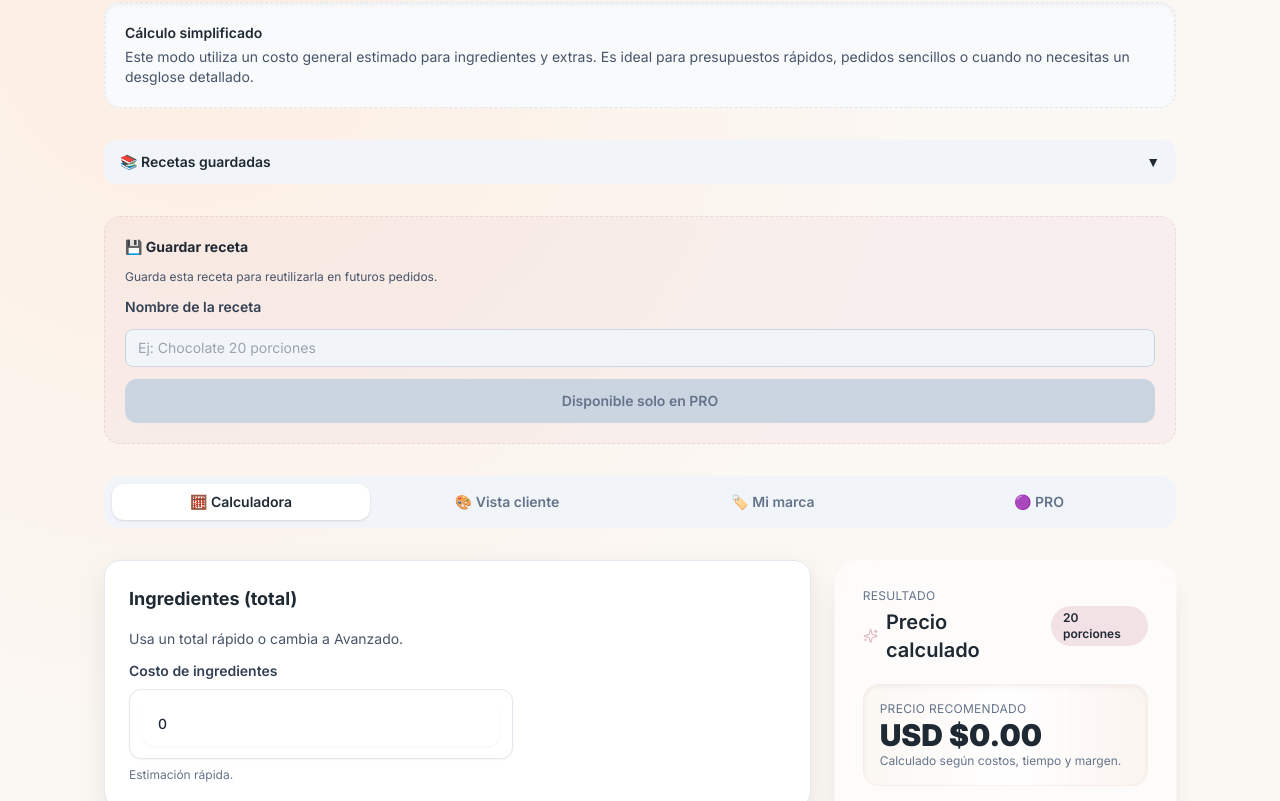
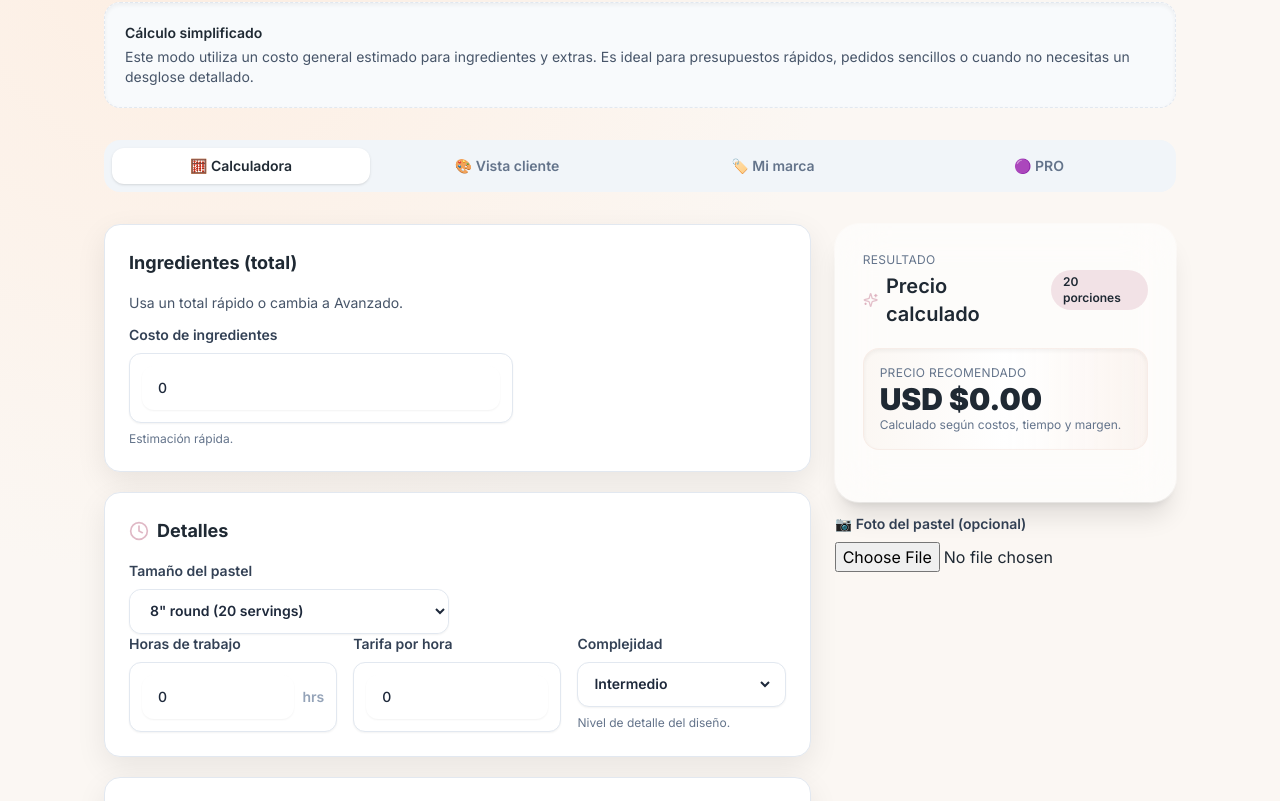
Before and after one commit to vcrs86/cake-pricing-app, a Next.js app: page / in a window 1280 px wide. Shown: the part 399-1200 px from the top of the page. Built offline with nearby package versions, Linux system fonts and the light colour scheme.

Commit message:
show advanced only features

```diff
--- a/src/app/page.tsx
+++ b/src/app/page.tsx
@@ -834,6 +834,7 @@ export default function HomePage() {
 
       {/* ADVANCED HELPERS */}
       {/* SAVED RECIPES (PRO) */}
+      {mode === "advanced" && (
       <button
         type="button"
         onClick={() => setShowSavedRecipes((prev) => !prev)}
@@ -842,8 +843,9 @@ export default function HomePage() {
         <span>📚 {copy.recipes.savedListTitle}</span>
         <span>{showSavedRecipes ? "▲" : "▼"}</span>
       </button>
-
-      {showSavedRecipes && (
+      )}
+
+      {mode === "advanced" && showSavedRecipes && (
         <div className="mt-3 space-y-4">
           {/* BARRA DE BÚSQUEDA (Solo si es Pro y tiene recetas) */}
           {isPro && savedRecipes.length > 0 && (
@@ -943,6 +945,7 @@ export default function HomePage() {
         </div>
       )}
       {/* SAVE RECIPE (PRO) */}
+      {mode === "advanced" && (
       <div className="rounded-2xl border border-dashed border-brand-rose/30 bg-brand-rose/10 p-5 space-y-3">
         <h3 className="text-sm font-bold text-brand-slate">
           💾 {copy.recipes.saveTitle}
@@ -992,6 +995,7 @@ export default function HomePage() {
           {isPro ? copy.recipes.saveButton : copy.recipes.proLocked}
         </button>
       </div>
+      )}
 
       {/* TABS */}
       <div className="flex gap-2 rounded-2xl bg-slate-100 p-2">
@@ -1060,6 +1064,8 @@ export default function HomePage() {
               servings={selectedSize.servings}
               formatCurrency={formatCurrency}
             />
+            {mode === "advanced" && (
+              <>
             {/* SAVE QUOTE (PRO) */}
             <div className="rounded-2xl border border-dashed border-brand-rose/30 bg-brand-rose/10 p-5 space-y-3">
               <h3 className="text-sm font-bold text-brand-slate">
@@ -1145,6 +1151,7 @@ export default function HomePage() {
                       className="flex items-center justify-between rounded-xl border border-slate-200 bg-slate-50 p-3"
                     >
                       <div>
+
                         <p className="text-sm font-semibold text-slate-700">
                           {quote.name}
                         </p>
@@ -1208,6 +1215,9 @@ export default function HomePage() {
                 </div>
               </div>
             )}
+              </>
+)}
+
 
             <div className="mt-4 space-y-2">
               <label className="block text-sm font-semibold text-slate-700">
```
